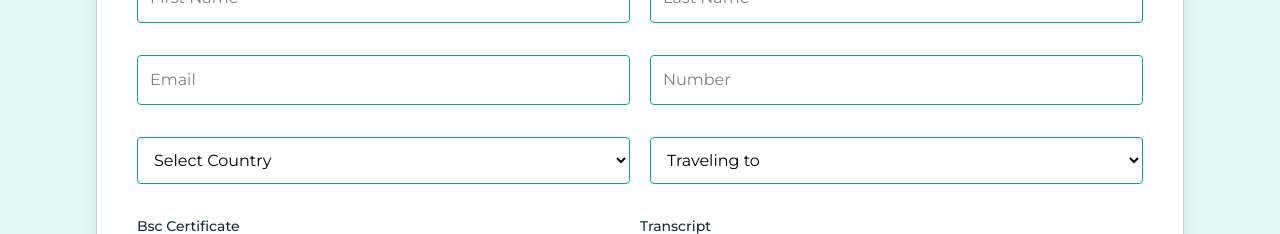
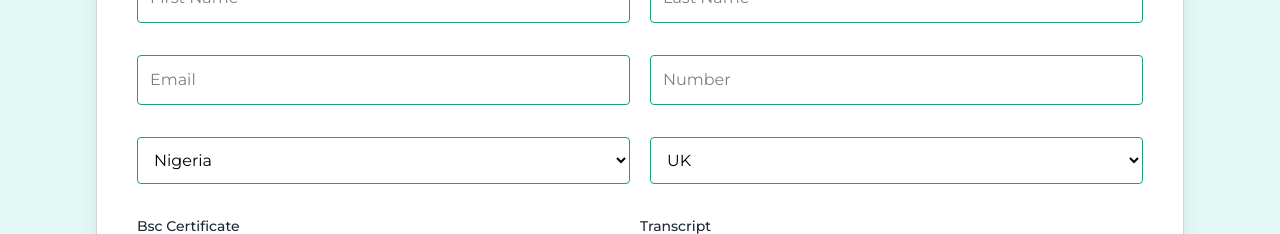
Before and after one commit to Conqueror102/ukMasterClassProject, a React (Vite) app: page / in a window 1280 px wide. Shown: the part 1860-2094 px from the top of the page. Built offline with nearby package versions, Linux system fonts and the light colour scheme.

Commit message:
Added the countries to travel to in the select tag

```diff
--- a/src/component/Form.jsx
+++ b/src/component/Form.jsx
@@ -12,7 +12,8 @@
   email: Yup.string().email("Invalid email").required("Email is required"),
   number: Yup.string().required("Phone number is required"),
   countryOfOrigin: Yup.string().required("Country is required"),
-  travellingTo: Yup.string().required("Destination is required"),
+  travellingTo: Yup.string().required("Destination is required")
+    .notOneOf(['Travelling To', 'travelling', ''], 'Please Select a valid destination'),
 });
 
 const Form = () => {
@@ -158,7 +159,7 @@
                   type={type}
                   placeholder={placeholder}
                   {...register(name)}
-                  className="p-3 max-sm:p-2 border rounded-sm border-[#16a571] w-full"
+                  className="p-3 max-sm:p-2 border rounded-sm border-[#16a571] w-full outline-none"
                 />
                 {errors[name] && <p className="text-red-500 text-sm">{errors[name].message}</p>}
               </div>
@@ -168,9 +169,9 @@
             <div>
               <select
                 {...register("countryOfOrigin")}
-                className="p-3 max-sm:p-2 border rounded-sm border-[#16a571] w-full"
+                className="p-3 max-sm:p-2 border rounded-sm border-[#16a571] w-full outline-none"
               >
-                <option value="">Select Country</option>
+                <option value="" disabled className="text-gray-500 italic">--Select Country--</option>
                 <option value="Nigeria">Nigeria</option>
               </select>
               {errors.countryOfOrigin && (
@@ -181,10 +182,14 @@
             <div>
               <select
                 {...register("travellingTo")}
-                className="p-3 border rounded-sm border-[#16a571] w-full"
+                className="p-3 border rounded-sm border-[#16a571] w-full outline-none"
               >
-                <option value="">Traveling to</option>
-                <option value="Nigeria">Nigeria</option>
+                <option value="" disabled className="text-gray-500 italic">--Travelling To--</option>
+                <option value="UK">UK</option>
+                <option value="Luxemborg">Luxemborg</option>
+                <option value="Belarus">Belarus</option>
+                <option value="Norway">Norway</option>
+                {/* <option value="Traveling To" disabled className="text-gray-500 ">Traveling To (Not a valid selection)</option> */}
               </select>
               {errors.travellingTo && (
                 <p className="text-red-500 text-sm">{errors.travellingTo.message}</p>
--- a/src/component/learn.jsx
+++ b/src/component/learn.jsx
@@ -1,14 +1,16 @@
 import React from 'react'
 
-const Learn = ({icon, bold, text}) => {
+const Learn = ({ icon, bold, text }) => {
   return (
     <div>
       <div className="flex  py-7 max-sm:py-5 gap-x-6 group border-b-gray-400 border-b-[1px]">
         <div className="rounded-full p-5 h-15 w-15 max-sm:w-10 max-sm:h-10 flex items-center   bg-[#0b9764] group:text-green text-white text-2xl max-sm:p-3">
           {icon}
         </div>
+
         <div className="">
           <p className="text-2xl font-bold mb-4 max-sm:mb-2 max-sm:text-[16px]"> {bold}</p>
+
           <p className='text-[#777777] max-sm:text-[14px]'>
             {text}
           </p>
--- a/src/static/Header.jsx
+++ b/src/static/Header.jsx
@@ -21,7 +21,7 @@
           <div className="cursor-pointer  flex items-center max-sm:w-16">
             <img className=" " src="" alt="" />
             <h1 className="text-2xl font-bold text-[#164343] max-sm:text-lg">
-              <span className="text-[#16a571]">WAS-</span> afrik
+              <span className="text-[#16a571]">WAS-</span>afrik
               <span className="text-[#16a571]">UK</span>
             </h1>
           </div>
```
Also changed, not shown: src/component/Services.jsx (+6 -3 lines), src/component/buttom.jsx (+6 -6 lines). Lines whose indentation alone changed are shown as unchanged.
